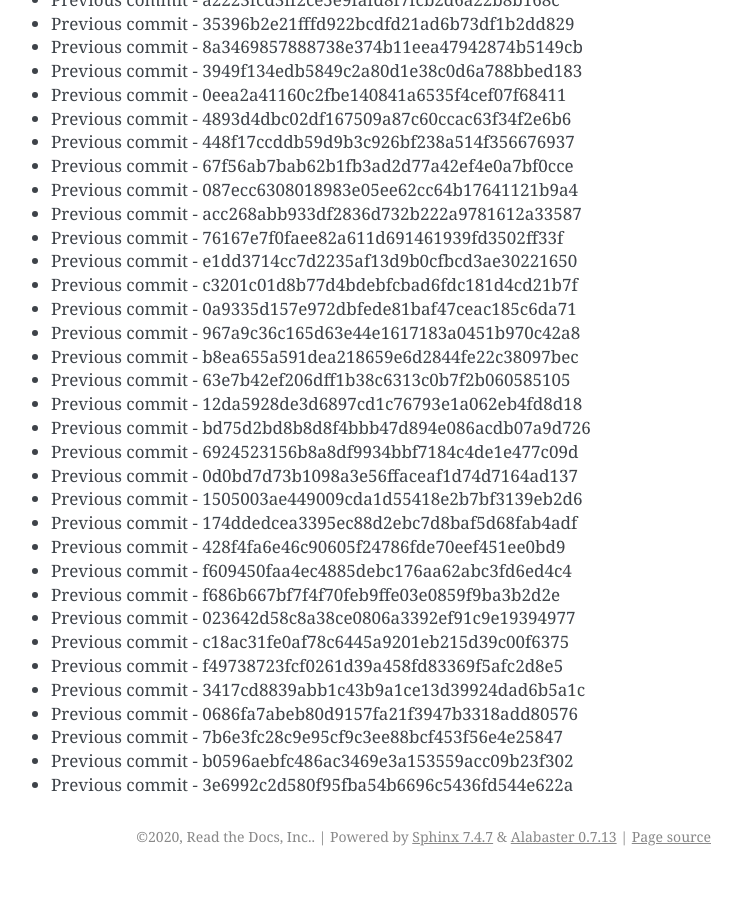
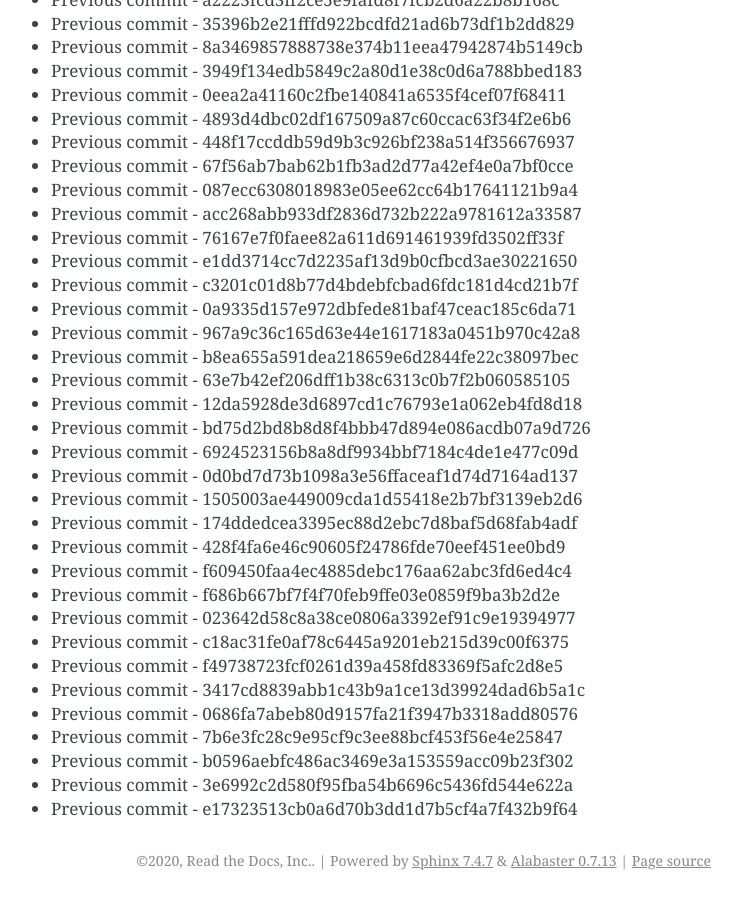
Before and after one commit to readthedocs/rtd-git-stresstest, a Sphinx documentation site: the page built from docs/updates.rst, in a window 1280 px wide and 900 px high, scrolled down 26761 px. Shown: the whole window, without its empty margins (399-1141 px from the left). Built offline with Sphinx 7.4.7, drawn with Linux system fonts in a browser that asks for light colours; before the commit the page ends 27637 px from its top, so only the background shows below that.

Commit message:
Generating commit from previous: e17323513cb0a6d70b3dd1d7b5cf4a7f432b9f64

```diff
--- a/docs/updates.rst
+++ b/docs/updates.rst
@@ -1156,3 +1156,4 @@ It can be tested for any performance characteristics.
 * Previous commit - 7b6e3fc28c9e95cf9c3ee88bcf453f56e4e25847
 * Previous commit - b0596aebfc486ac3469e3a153559acc09b23f302
 * Previous commit - 3e6992c2d580f95fba54b6696c5436fd544e622a
+* Previous commit - e17323513cb0a6d70b3dd1d7b5cf4a7f432b9f64
```
